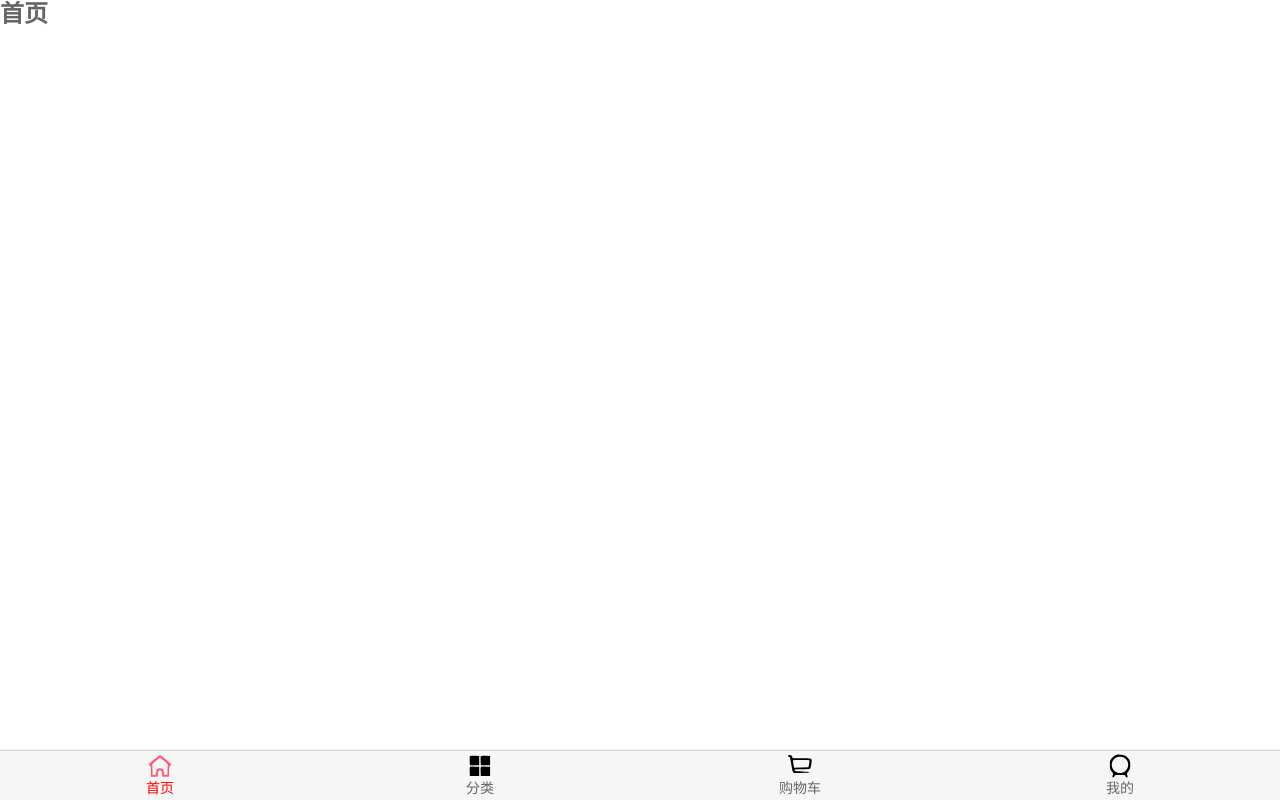
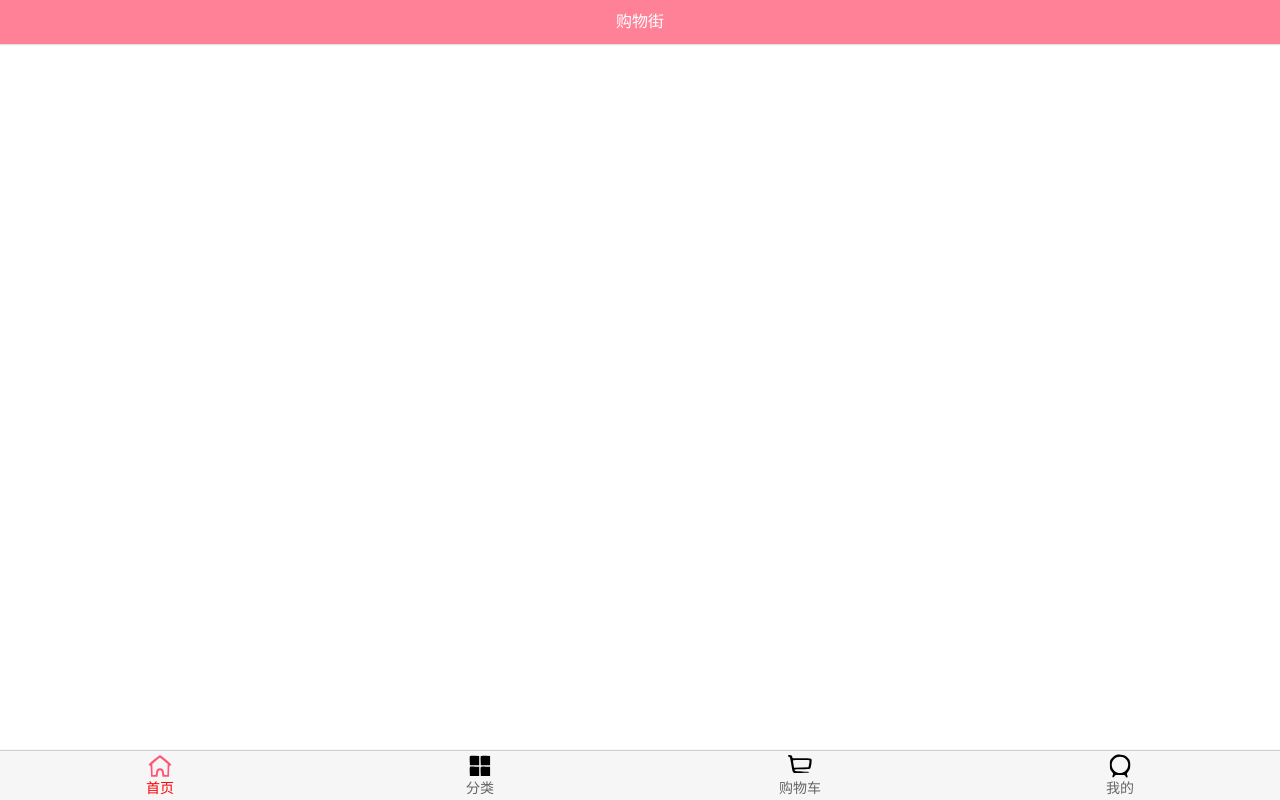
Before and after one commit to wujie0628/vue-mall, a Vue app: page /home in a window 1280 px wide. Built offline with nearby package versions, Linux system fonts and the light colour scheme.

Commit message:
导航bar组件完成

```diff
--- /dev/null
+++ b/src/components/common/navbar/NavBar.vue
@@ -0,0 +1,28 @@
+<template>
+  <div class="nav-bar">
+    <div class="left"><slot name="left"></slot></div>
+    <div class="center"><slot name="center"></slot></div>
+    <div class="right"><slot name="right"></slot></div>
+
+  </div>
+</template>
+
+<script>
+</script>
+
+<style>
+  .nav-bar {
+    display: flex;
+    height: 44px;
+    line-height: 44px;
+    text-align: center;
+    box-shadow: 0 1px 1px rgb(100, 100, 100, .2);
+  }
+
+  .left, .right {
+    width: 60px;
+  }
+  .center {
+    flex: 1;
+  }
+</style>
--- a/src/views/home/Home.vue
+++ b/src/views/home/Home.vue
@@ -1,12 +1,25 @@
 <template>
-  <h2>首页</h2>
+  <div id="home">
+    <nav-bar class="home-nav">
+      <div slot="center">购物街</div>
+    </nav-bar>
+  </div>
+
 </template>
 
 <script>
+  import NavBar from "components/common/navbar/NavBar"
+
   export default {
-
+    components: {
+      NavBar
+    }
   }
 </script>
 
 <style>
+  .home-nav {
+    background-color: var(--color-tint);
+    color: #fff;
+  }
 </style>
```
